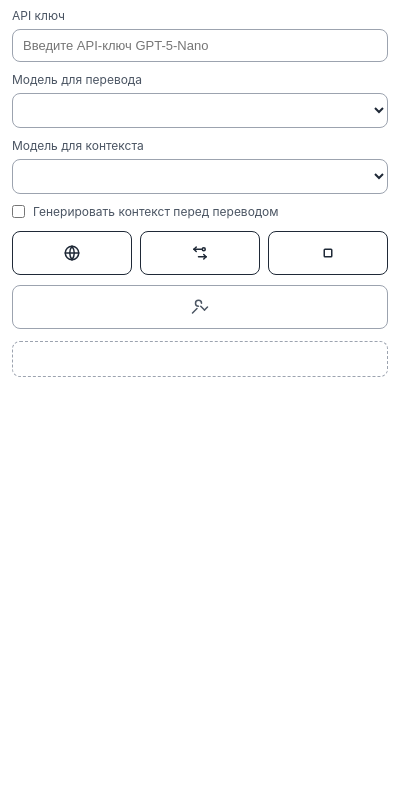
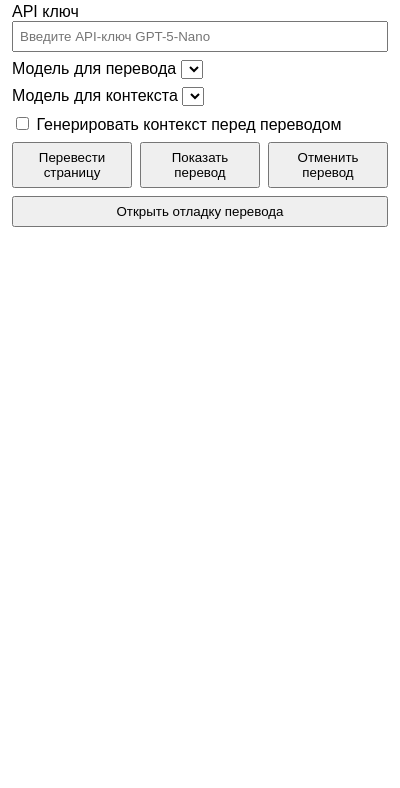
Before and after one commit to Efnatii/neuro-translate, a browser extension: page extension/popup.html in a window 400 px wide. Shown: the part 56-844 px from the top of the page. Drawn offline with Linux system fonts and the light colour scheme.

Commit message:
Revert "Add pressed-state toggle icon for "Показать перевод" button"

```diff
--- a/extension/popup.html
+++ b/extension/popup.html
@@ -5,165 +5,25 @@
   <meta name="viewport" content="width=device-width, initial-scale=1.0" />
   <title>Neuro Translate</title>
   <style>
-    :root {
-      color-scheme: light;
-      --text-primary: #1f2937;
-      --text-secondary: #4b5563;
-      --text-muted: #6b7280;
-      --border: #9ca3af;
-      --surface: #ffffff;
+    body { font-family: Arial, sans-serif; margin: 12px; min-width: 320px; }
+    label { display: block; margin-top: 8px; }
+    input[type="text"], input[type="password"] { width: 100%; box-sizing: border-box; padding: 6px; }
+    button { margin-top: 8px; padding: 6px 10px; }
+    .row {
+      display: flex;
+      gap: 8px;
+      flex-wrap: wrap;
+      align-items: stretch;
     }
-    body {
-      font-family: "Inter", "Segoe UI", Arial, sans-serif;
-      margin: 12px;
-      min-width: 320px;
-      color: var(--text-primary);
-      background: var(--surface);
+    .row button {
+      flex: 1;
+      min-width: 0;
     }
-    .card {
-      display: flex;
-      flex-direction: column;
-      gap: 12px;
-    }
-    .header {
-      display: flex;
-      flex-direction: column;
-      gap: 4px;
-    }
-    .title {
-      margin: 0;
-      font-size: 18px;
-      font-weight: 700;
-      color: var(--text-primary);
-    }
-    .subtitle {
-      margin: 0;
-      font-size: 12px;
-      color: var(--text-muted);
-    }
-    .section {
-      display: flex;
-      flex-direction: column;
-      gap: 10px;
-    }
-    label {
-      display: flex;
-      flex-direction: column;
-      gap: 6px;
-      font-size: 12px;
-      color: var(--text-secondary);
-    }
-    select,
-    input[type="text"],
-    input[type="password"] {
-      width: 100%;
-      box-sizing: border-box;
-      padding: 8px 10px;
-      border-radius: 8px;
-      border: 1px solid var(--border);
-      color: var(--text-primary);
-      background: var(--surface);
-      font-size: 13px;
-    }
-    .toggle {
-      flex-direction: row;
-      align-items: center;
-      gap: 8px;
-      font-size: 12px;
-    }
-    .toggle input {
-      margin: 0;
-    }
-    .row {
-      display: grid;
-      grid-template-columns: repeat(auto-fit, minmax(64px, 1fr));
-      gap: 8px;
-    }
-    button {
-      padding: 8px;
-      border-radius: 8px;
-      border: 1px solid var(--text-primary);
-      background: var(--surface);
-      color: var(--text-primary);
-      font-size: 12px;
-      font-weight: 600;
-      cursor: pointer;
-      transition: transform 0.1s ease, background 0.2s ease, color 0.2s ease;
-    }
-    button:hover {
-      background: var(--text-primary);
-      color: var(--surface);
-    }
-    button:active {
-      transform: translateY(1px);
-    }
-    .secondary-row button {
-      border-color: var(--border);
-      color: var(--text-secondary);
-    }
-    .secondary-row button:hover {
-      background: var(--text-secondary);
-      color: var(--surface);
-    }
-    .icon-button {
-      display: inline-flex;
-      align-items: center;
-      justify-content: center;
-      height: 44px;
-      gap: 6px;
-    }
-    .icon {
-      width: 18px;
-      height: 18px;
-      display: inline-flex;
-    }
-    .icon svg {
-      width: 100%;
-      height: 100%;
-      stroke: currentColor;
-      fill: none;
-      stroke-width: 2;
-      stroke-linecap: round;
-      stroke-linejoin: round;
-    }
-    .icon-pressed {
-      display: none;
-    }
-    button[aria-pressed="true"] .icon-default {
-      display: none;
-    }
-    button[aria-pressed="true"] .icon-pressed {
-      display: inline-flex;
-    }
-    .sr-only {
-      position: absolute;
-      width: 1px;
-      height: 1px;
-      padding: 0;
-      margin: -1px;
-      overflow: hidden;
-      clip: rect(0, 0, 0, 0);
-      border: 0;
-    }
-    .status {
-      margin: 0;
-      padding: 8px 10px;
-      border-radius: 8px;
-      border: 1px dashed var(--border);
-      color: var(--text-muted);
-      font-size: 12px;
-      white-space: pre-line;
-      min-height: 18px;
-    }
+    .status { margin-top: 8px; color: #555; font-size: 12px; white-space: pre-line; }
   </style>
 </head>
 <body>
-  <div class="card">
-    <div class="header">
-      <h3 class="title">Neuro Translate</h3>
-      <p class="subtitle">Быстрая настройка перевода и контекста</p>
-    </div>
-    <div class="section">
+  <h3>Neuro Translate</h3>
   <label>
     API ключ
     <input type="password" id="apiKey" placeholder="Введите API-ключ GPT-5-Nano" autocomplete="off" />
@@ -176,74 +36,19 @@
     Модель для контекста
     <select id="contextModel"></select>
   </label>
-      <label class="toggle">
+  <label>
     <input type="checkbox" id="contextGeneration" />
     Генерировать контекст перед переводом
   </label>
+  <div class="row">
+    <button id="translate">Перевести страницу</button>
+    <button id="toggleTranslation" aria-pressed="false">Показать перевод</button>
+    <button id="cancel">Отменить перевод</button>
   </div>
-    <div class="section">
   <div class="row">
-        <button class="icon-button" id="translate" aria-label="Перевести страницу" title="Перевести страницу">
-          <span class="icon" aria-hidden="true">
-            <svg viewBox="0 0 24 24">
-              <circle cx="12" cy="12" r="9"></circle>
-              <path d="M3 12h18"></path>
-              <path d="M12 3a15 15 0 0 1 0 18"></path>
-              <path d="M12 3a15 15 0 0 0 0 18"></path>
-            </svg>
-          </span>
-          <span class="sr-only">Перевести страницу</span>
-        </button>
-        <button class="icon-button" id="toggleTranslation" aria-pressed="false" aria-label="Показать перевод" title="Показать перевод">
-          <span class="icon icon-default" aria-hidden="true">
-            <svg viewBox="0 0 24 24">
-              <path d="M4 7h10"></path>
-              <path d="M4 7l3-3"></path>
-              <path d="M4 7l3 3"></path>
-              <path d="M20 17H10"></path>
-              <path d="M20 17l-3-3"></path>
-              <path d="M20 17l-3 3"></path>
-              <circle cx="17" cy="7" r="2"></circle>
-            </svg>
-          </span>
-          <span class="icon icon-pressed" aria-hidden="true">
-            <svg viewBox="0 0 24 24">
-              <path d="M20 7H10"></path>
-              <path d="M20 7l-3-3"></path>
-              <path d="M20 7l-3 3"></path>
-              <path d="M4 17h10"></path>
-              <path d="M4 17l3-3"></path>
-              <path d="M4 17l3 3"></path>
-              <circle cx="7" cy="17" r="2"></circle>
-            </svg>
-          </span>
-          <span class="sr-only">Показать перевод</span>
-        </button>
-        <button class="icon-button" id="cancel" aria-label="Отменить перевод" title="Отменить перевод">
-          <span class="icon" aria-hidden="true">
-            <svg viewBox="0 0 24 24">
-              <rect x="7" y="7" width="10" height="10" rx="1"></rect>
-            </svg>
-          </span>
-          <span class="sr-only">Отменить перевод</span>
-        </button>
-      </div>
-      <div class="row secondary-row">
-        <button class="icon-button" id="openDebug" aria-label="Открыть отладку перевода" title="Открыть отладку перевода">
-          <span class="icon" aria-hidden="true">
-            <svg viewBox="0 0 24 24">
-              <path d="M14 7a4 4 0 1 0-4 4"></path>
-              <path d="M2 20l6-6"></path>
-              <path d="M13 11l5 5"></path>
-              <path d="M18 16l4-4"></path>
-            </svg>
-          </span>
-          <span class="sr-only">Открыть отладку перевода</span>
-        </button>
-      </div>
+    <button id="openDebug">Открыть отладку перевода</button>
   </div>
   <p class="status" id="status"></p>
-  </div>
   <script src="popup.js"></script>
 </body>
 </html>
```
Lines whose indentation alone changed are shown as unchanged.
